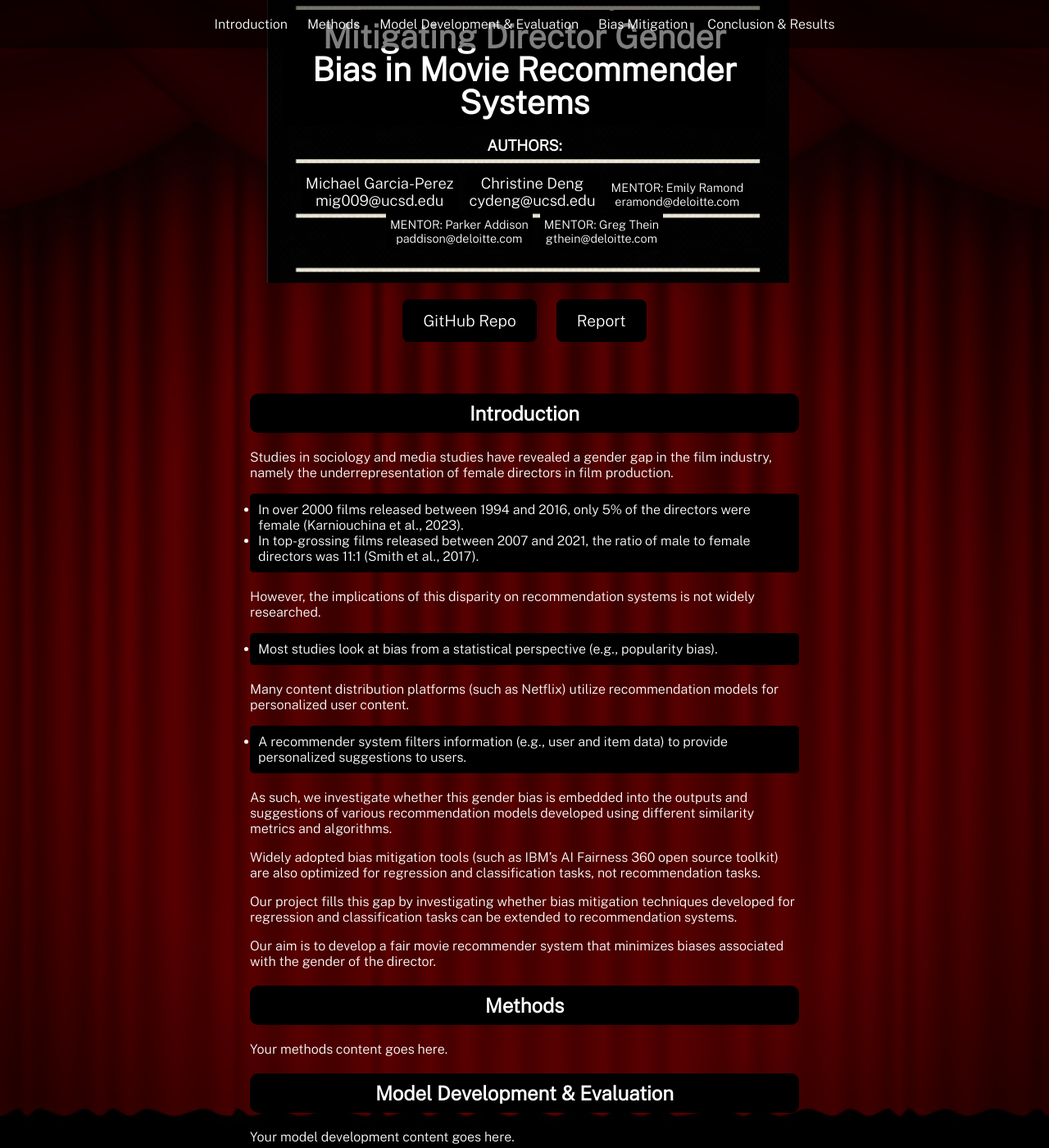
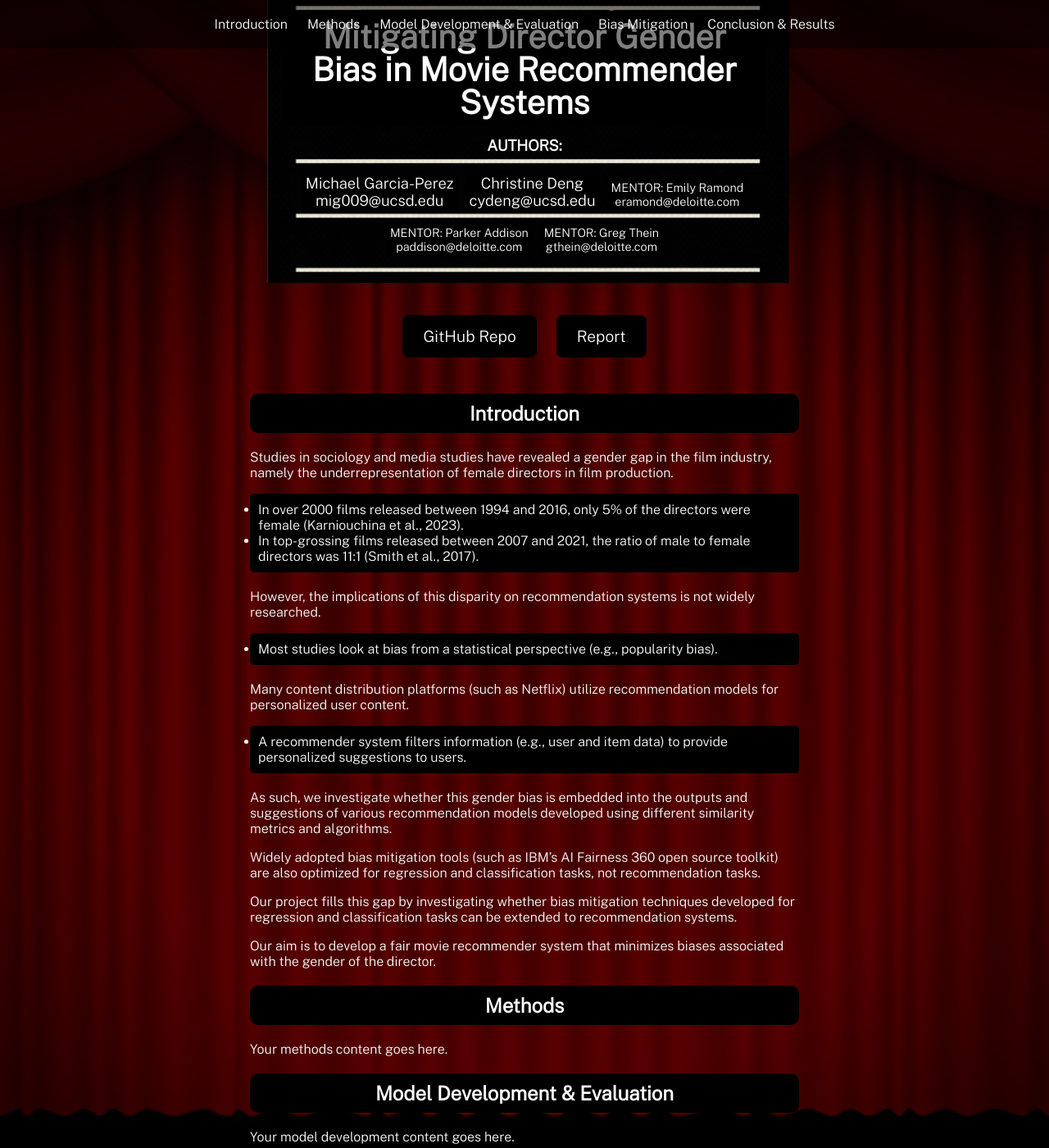
Before and after one commit to michael-garciaperez/DSC180A-Methodology-5, a Jekyll site: the page built from index.md, in a window 1280 px wide and 1400 px high, scrolled down 255 px. Shown: the whole window at 82% size. Built offline with Jekyll 4.4.1, drawn with Linux system fonts in a browser that asks for light colours.

Commit message:
Update style.scss

```diff
--- a/assets/css/style.scss
+++ b/assets/css/style.scss
@@ -68,7 +68,7 @@ header h1 {
   padding: 5px; /* Increased padding */
   margin: 2.5px;
   margin-top: 5px;
-  margin-bottom: -15px;
+  margin-bottom: 5px;
   font-size: 1.2em; /* Increased font size */
 }
 
```
